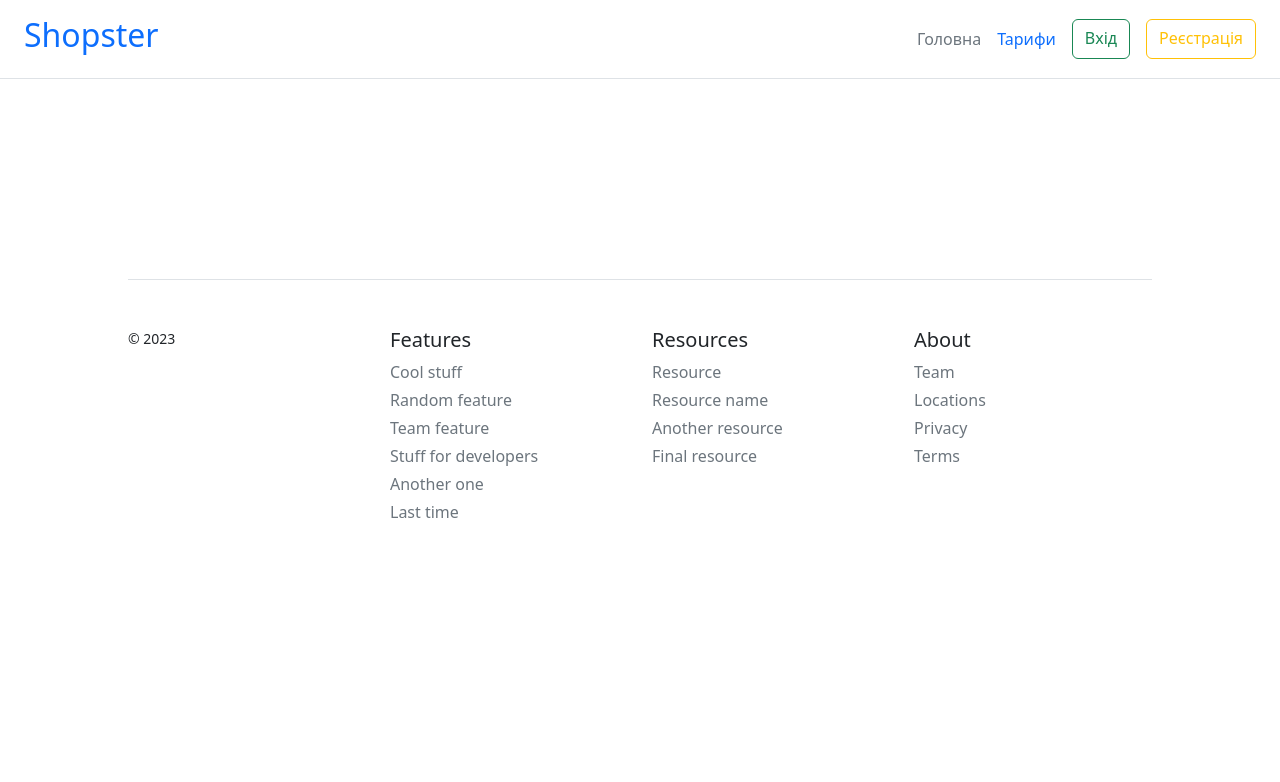
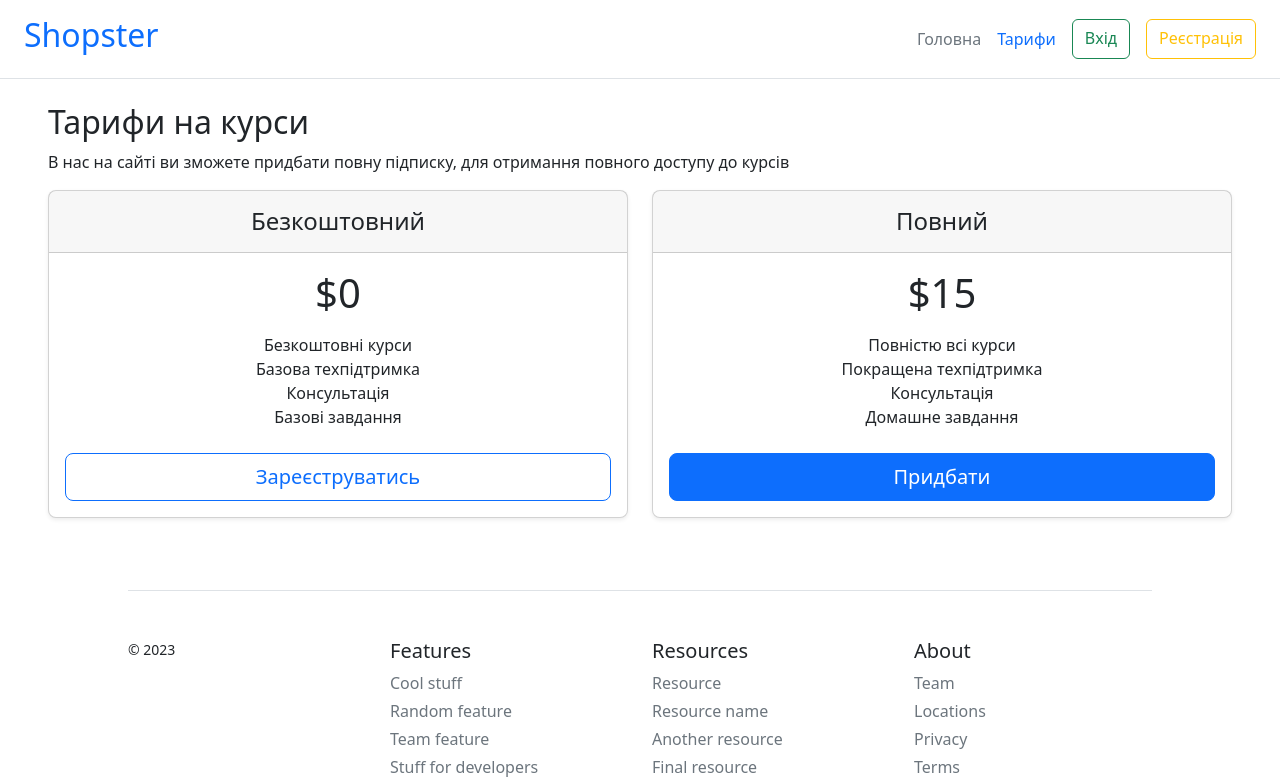
Before and after one commit to OleksPro/Video_Shop, a Django app: page /tarrifs/ in a window 1280 px wide. Shown: the top 782 px of the page. Before the commit the page ends 518 px from the top, so only its background shows below. Run offline with Django 4.2, Linux system fonts and the light colour scheme; data that the repository does not hold is empty.

Commit message:
Added tarrifs page

```diff
--- a/video_shop/courses/templates/courses/main-layout.html
+++ b/video_shop/courses/templates/courses/main-layout.html
@@ -17,10 +17,9 @@
             <h2>Shopster</h2>
           </a>
         </div>
-
         <ul class="nav col-12 col-md-auto mx-3 justify-content-center mb-md-0">
           <li><a href="{% url 'home' %}" class="nav-link px-2 link-secondary">Головна</a></li>
-          <li><a href="#" class="nav-link px-2">Тарифи</a></li>
+          <li><a href="{% url 'tarrifs' %}" class="nav-link px-2">Тарифи</a></li>
           {% if user.is_authenticated %}
             <a href="{% url 'profile' %}" class="btn btn-outline-success mx-2">Профіль</a>
             <a href="{% url 'exit' %}" class="btn btn-outline-danger mx-2">Вихід</a>
@@ -32,7 +31,6 @@
 
       </header>
     {% block main_section %}
-
 
     {% endblock %}
 
--- /dev/null
+++ b/video_shop/courses/templates/courses/tarrifs.html
@@ -0,0 +1,49 @@
+{% extends 'courses/main-layout.html' %}
+{% block main_section %}
+
+    <div class="countainer mx-5">
+        <h2>{{ title }}</h2>
+        {% if user.is_authenticated == False or user.profile.account_type == 'Безкоштовний пакет' %}
+            <p>В нас на сайті ви зможете придбати повну підписку, для отримання повного доступу до курсів<p>
+            <div class="row row-cols-1 row-cols-md-2 mb-5 text-center">
+                <div class="col">
+                <div class="card mb-4 rounded-3 shadow-sm">
+                    <div class="card-header py-3">
+                    <h4 class="my-0 fw-normal">Безкоштовний</h4>
+                    </div>
+                    <div class="card-body">
+                    <h1 class="card-title pricing-card-title">$0<small class="text-body-secondary fw-light"></small></h1>
+                    <ul class="list-unstyled mt-3 mb-4">
+                        <li>Безкоштовні курси</li>
+                        <li>Базова техпідтримка</li>
+                        <li>Консультація</li>
+                        <li>Базові завдання</li>
+                    </ul>
+                    <button type="button" class="w-100 btn btn-lg btn-outline-primary">Зареєструватись</button>
+                    </div>
+                </div>
+                </div>
+                <div class="col">
+                <div class="card mb-4 rounded-3 shadow-sm">
+                    <div class="card-header py-3">
+                    <h4 class="my-0 fw-normal">Повний</h4>
+                    </div>
+                    <div class="card-body">
+                    <h1 class="card-title pricing-card-title">$15<small class="text-body-secondary fw-light"></small></h1>
+                    <ul class="list-unstyled mt-3 mb-4">
+                        <li>Повністю всі курси</li>
+                        <li>Покращена техпідтримка</li>
+                        <li>Консультація</li>
+                        <li>Домашне завдання</li>
+                    </ul>
+                    <button type="button" class="w-100 btn btn-lg btn-primary">Придбати</button>
+                    </div>
+                </div>
+                </div>
+            </div>
+          {% else %}
+            <p>У вас придбана максимальна підписка!</p>
+          {% endif %}
+    </div>
+
+{% endblock %}
--- a/video_shop/courses/urls.py
+++ b/video_shop/courses/urls.py
@@ -3,7 +3,7 @@ from . import views
 
 urlpatterns = [
     path('', views.HomePage.as_view(), name='home'),
-    path('tarrifs/', views.HomePage.as_view(), name='tarrifs'),
+    path('tarrifs/', views.tarrifsPage, name='tarrifs'),
     path('course/<slug>', views.CourseDetailPage.as_view(), name='course-detail'),
     path('course/<slug>/<lesson_slug>', views.LessonDetailPage.as_view(), name='lesson-detail'),
 ]
--- a/video_shop/courses/views.py
+++ b/video_shop/courses/views.py
@@ -1,6 +1,6 @@
 from .models import Course, Lesson
 from django.views.generic import ListView, DeleteView
-
+from django.shortcuts import render
 
 class HomePage(ListView):
     model = Course
@@ -13,6 +13,8 @@ class HomePage(ListView):
         ctx['title'] = 'Головна сторінка'
         return ctx
 
+def tarrifsPage(request):
+    return render(request, 'courses/tarrifs.html', {'title': 'Тарифи на курси'})
 
 class CourseDetailPage(DeleteView):
     model = Course
```
